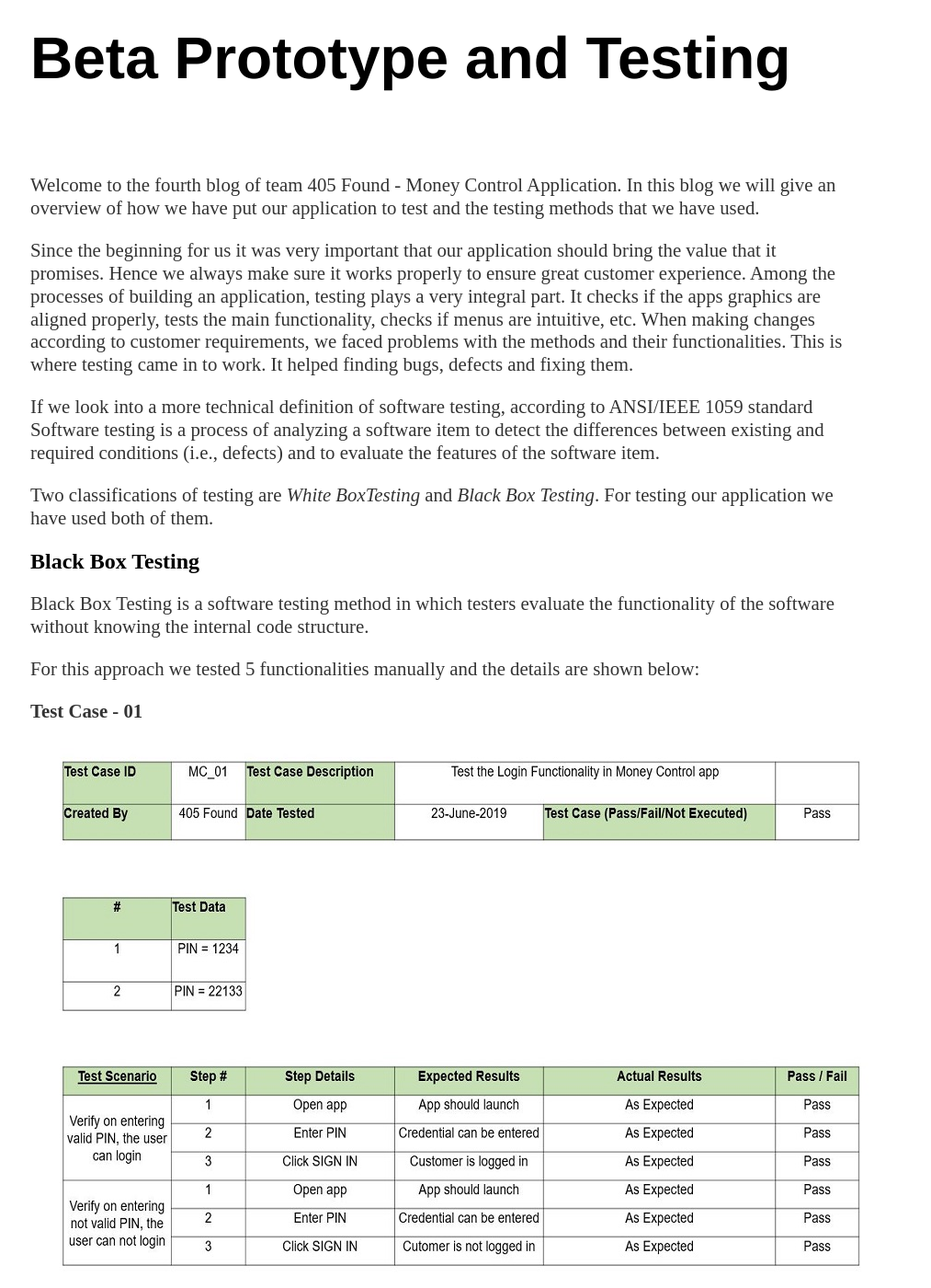
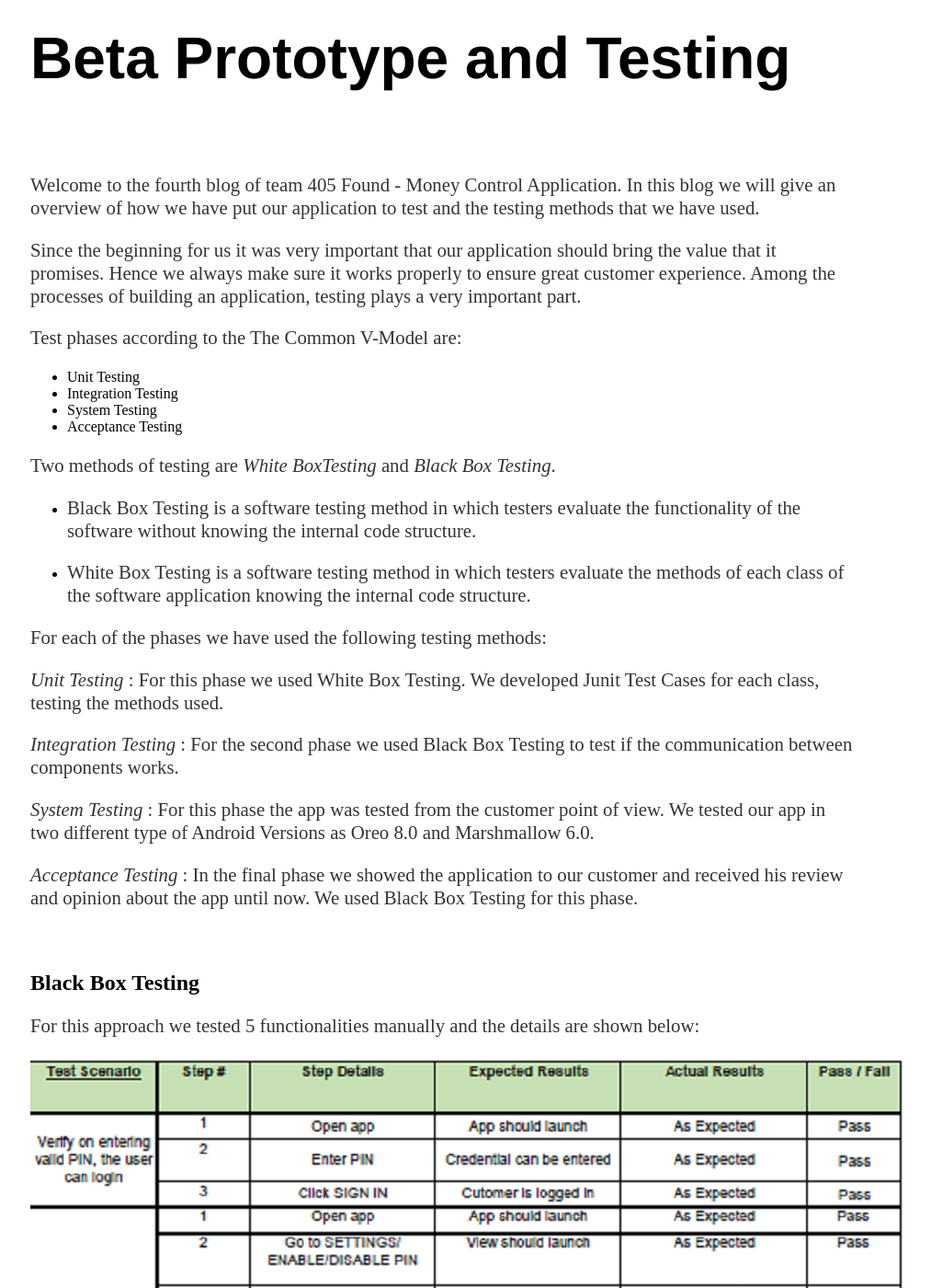
Before and after one commit to NadeemNicoR/TeamProjects, a Jekyll site: the page built from docs/_posts/2019-06-25-ISEE-2019-Beta-Prototype.md, in a window 1280 px wide and 1400 px high, scrolled down 743 px. Shown: the whole window at 92% size, without its empty margins (159-1172 px from the left). Built offline with Jekyll 4.4.1, drawn with Linux system fonts in a browser that asks for light colours; our own code applies the rules of GitHub Pages for plain Markdown files; a file with an impossible date is left out; some of the changed text lies outside the part shown.

Commit message:
Update 2019-06-25-ISEE-2019-Beta-Prototype.md

```diff
--- a/docs/_posts/2019-06-25-ISEE-2019-Beta-Prototype.md
+++ b/docs/_posts/2019-06-25-ISEE-2019-Beta-Prototype.md
@@ -11,18 +11,34 @@ Welcome to the fourth blog of team 405 Found - Money Control Application. In thi
 
 <p class="justify"/>
 
-Since the beginning for us it was very important that our application should bring the value that it promises. Hence we always make sure it works properly to ensure great customer experience. Among the processes of building an application, testing plays a very integral part. It checks if the apps graphics are aligned properly, tests the main functionality, checks if menus are intuitive, etc. When making changes according to customer requirements, we faced problems with the methods and their functionalities. This is where testing came in to work. It helped finding bugs, defects and fixing them.
+Since the beginning for us it was very important that our application should bring the value that it promises. Hence we always make sure it works properly to ensure great customer experience. Among the processes of building an application, testing plays a very important part.
 <br>
 
 <p class="justify"/>
 
+Test phases according to the The Common V-Model are:
 
-If we look into a more technical definition of software testing, according to ANSI/IEEE 1059 standard Software testing is a process of analyzing a software item to detect the differences between existing and required conditions (i.e., defects) and to evaluate the features of the software item.
-<br>
+- Unit Testing
+- Integration Testing
+- System Testing
+- Acceptance Testing
 
-<p class="justify"/>
+Two methods of testing are *White BoxTesting* and *Black Box Testing*.
 
-Two classifications of testing are *White BoxTesting* and *Black Box Testing*. For testing our application we have used both of them.
+- Black Box Testing is a software testing method in which testers evaluate the functionality of the software without knowing the internal code structure.
+
+- White Box Testing is a software testing method in which testers evaluate the methods of each class of the software application knowing the internal code structure.
+
+For each of the phases we have used the following testing methods:
+
+*Unit Testing* : For this phase we used White Box Testing. We developed Junit Test Cases for each class, testing the methods used.
+
+*Integration Testing* : For the second phase we used Black Box Testing to test if the communication between components works.
+
+*System Testing* : For this phase the app was tested from the customer point of view. We tested our app in two different type of Android Versions as Oreo 8.0 and Marshmallow 6.0.
+
+*Acceptance Testing* : In the final phase we showed the application to our customer and received his review and opinion about the app until now. We used Black Box Testing for this phase.
+
 <br>
 
 <p class="justify"/>
@@ -30,33 +46,11 @@ Two classifications of testing are *White BoxTesting* and *Black Box Testing*. F
 
 ## Black Box Testing
 
-Black Box Testing is a software testing method in which testers evaluate the functionality of the software without knowing the internal code structure.
 
 For this approach we tested 5 functionalities manually and the details are shown below:
 
-**Test Case - 01**
 
-![Testcase1]({{site.baseurl}}/images/TC1.JPG)
-
-
-**Test Case - 02**
-
-![Testcase2]({{site.baseurl}}/images/TC2.jpg)
-
-
-**Test Case - 03**
-
-![Testcase3]({{site.baseurl}}/images/TC3.jpg)
-
-
-**Test Case - 04**
-
-![Testcase4]({{site.baseurl}}/images/TC4.jpg)
-
-
-**Test Case - 05**
-
-![Testcase5]({{site.baseurl}}/images/TC5.jpg)
+![Testcase1]({{site.baseurl}}/images/Black_Box_Testing.png)
 
 
 <br>
@@ -66,9 +60,9 @@ For this approach we tested 5 functionalities manually and the details are shown
 
 ## White Box Testing
 
-White Box Testing is a software testing method in which testers evaluate the methods of each class of the software application knowing the internal code structure.
 
 For this approach we tested methods from 5 classes of our application and the details are shown below:
+
 
 **Test Case - 01**
 
@@ -124,11 +118,10 @@ Key changes that we have done in our application:
 
 - Combined the income and expense class into one and made a transaction class. User can choose the transaction type from a drop down list.
 
--  Developed pie and bar charts that can be filtered by expense type and categories to give a better visualization of user's spendings.
+- Developed pie and bar charts that can be filtered by categories, amount and date to give a better visualization of user's spendings.
 
 - Entered enable pin toggle button in settings.
 
-- Developed budget class which will enable user to set a budget per category for his/her spendings.
 
 The changes that we have done in this sprint can be seen through UML Class diagram below.
 
```
